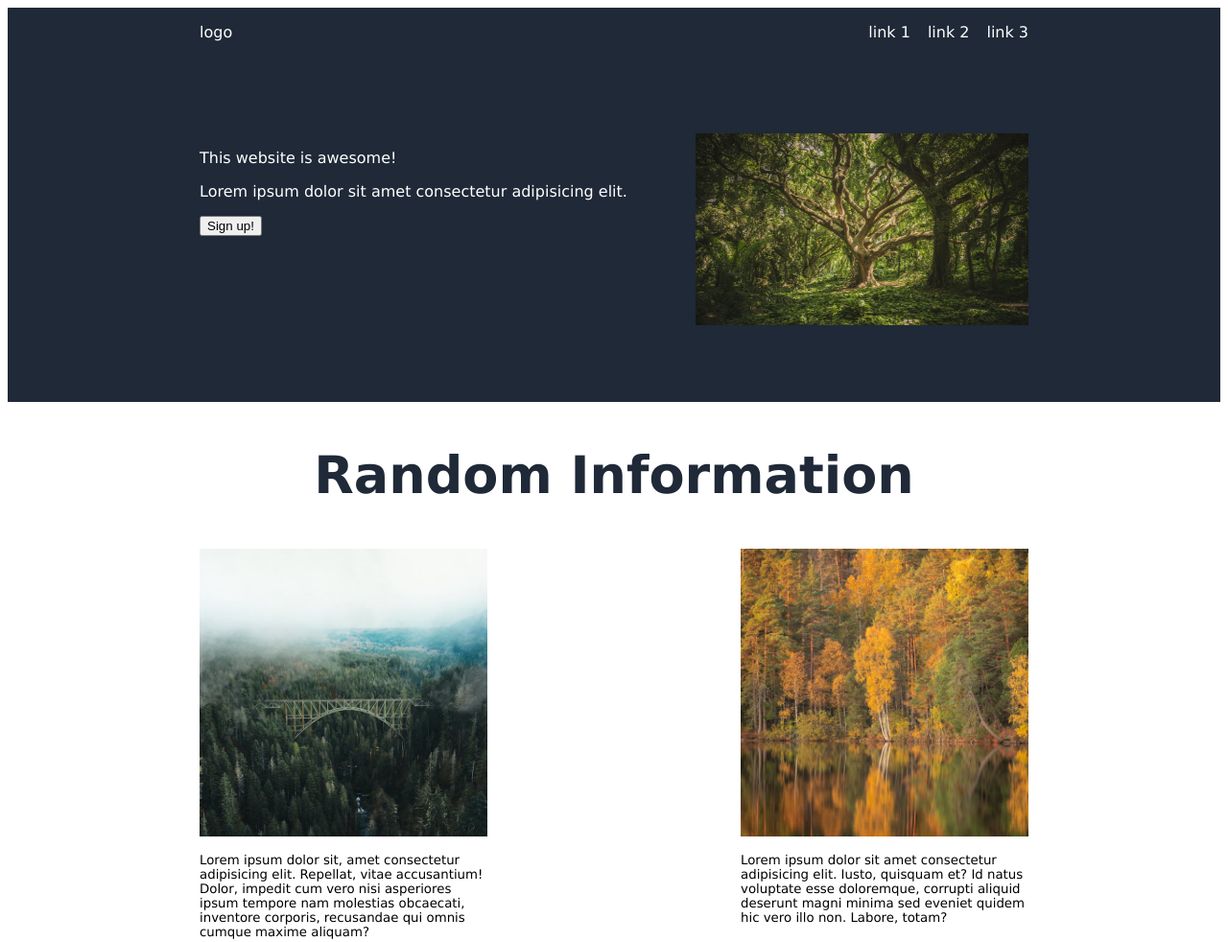
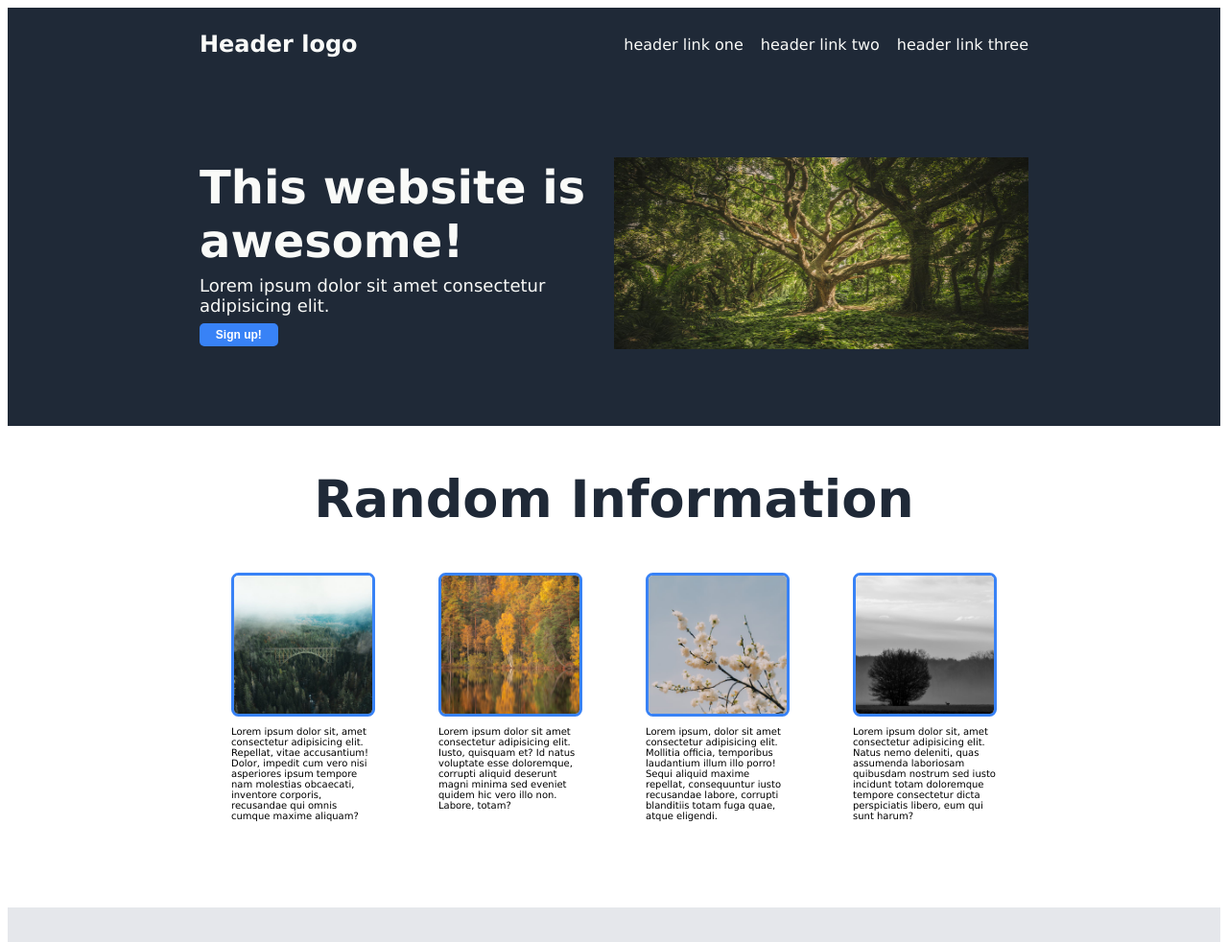
Before and after one commit to Svar00/svar-landingpage, a plain HTML site: page index.html in a window 1280 px wide. Shown: the top 982 px of the page at 96% size. Drawn offline with Linux system fonts and the light colour scheme.

Commit message:
did better class groups in html and finished adding the style to match the exercise

```diff
--- a/index.html
+++ b/index.html
@@ -11,13 +11,13 @@
         <div class="herocontainer">
             <div class="section1">
                 <div class="logo">
-                    <p>logo</p>
+                    <p>Header logo</p>
                 </div>
                 <div class="headerlinks">
                     <ul>
-                        <li>link 1</li>
-                        <li>link 2</li>
-                        <li>link 3</li>
+                        <li><a href="">header link one</a></li>
+                        <li><a href="">header link two</a></li>
+                        <li><a href="">header link three</a></li>
                     </ul>
                 </div>
             </div>
@@ -36,19 +36,19 @@
         </div>
         <div class="section3title"><h2>Random Information</h2></div>
         <div class="section3img">
-            <div class="img1">
+            <div class="imgtextcont">
                 <img src="./images/img1.jpg" alt="trees" class="infoimg">
                 <p>Lorem ipsum dolor sit, amet consectetur adipisicing elit. Repellat, vitae accusantium! Dolor, impedit cum vero nisi asperiores ipsum tempore nam molestias obcaecati, inventore corporis, recusandae qui omnis cumque maxime aliquam?</p>
             </div>
-            <div class="img2">
+            <div class="imgtextcont">
                 <img src="./images/img2.jpg" alt="trees" class="infoimg">
                 <p>Lorem ipsum dolor sit amet consectetur adipisicing elit. Iusto, quisquam et? Id natus voluptate esse doloremque, corrupti aliquid deserunt magni minima sed eveniet quidem hic vero illo non. Labore, totam?</p>
             </div>
-            <div class="img3">
+            <div class="imgtextcont">
                 <img src="./images/img3.jpg" alt="trees" class="infoimg">
                 <p>Lorem ipsum, dolor sit amet consectetur adipisicing elit. Mollitia officia, temporibus laudantium illum illo porro! Sequi aliquid maxime repellat, consequuntur iusto recusandae labore, corrupti blanditiis totam fuga quae, atque eligendi.</p>
             </div>
-            <div class="img4">
+            <div class="imgtextcont">
                 <img src="./images/img4.jpg" alt="trees" class="infoimg">
                 <p>Lorem ipsum dolor sit, amet consectetur adipisicing elit. Natus nemo deleniti, quas assumenda laboriosam quibusdam nostrum sed iusto incidunt totam doloremque tempore consectetur dicta perspiciatis libero, eum qui sunt harum?</p>
             </div>
--- a/style.css
+++ b/style.css
@@ -16,7 +16,8 @@ body{
     display: flex;
     flex-direction: column;
     background-color: #1F2937;
-    color: white;
+    color: #F9FAF8;
+    flex-basis: auto;
     padding: 0px 200px 80px 200px;
 
 }
@@ -29,6 +30,14 @@ body{
 .logo{
     display: flex;
     flex: auto;
+    font-size: 24px;
+    color: #F9FAF8;
+    font-weight: bold;
+}
+
+a{
+    text-decoration: none;
+    color: #F9FAF8;
 }
 
 ul {
@@ -42,19 +51,46 @@ ul {
     align-items: center;
     gap: 24px;
     padding-top: 80px;
+
 }
 
 .heroimg {
+    flex-basis: 50%;
     height: 200px;
-    width: auto;
-    flex: auto;
+    flex-shrink: 0;
 }
 
 .herotext {
-    flex: auto;
-    height: 200px;
+    display: flex;
+    flex-direction: column;
+    flex-basis: 50%;
+    gap: 8px;
+}
+.herotext p {
+    margin: 0px;
+}
+.maintext{
+    font-size: 48px;
+    font-weight: bold;
+    color: #F9FAF8;
+    }
+
+.secondarytext{
+    font-size: 18px;
+    color: #F9FAF8;
 }
 
+.buttonhero{
+    flex:auto;
+    background-color: #3882f6;
+    color: white;
+    border: 0px;
+    border-radius: 5px;
+    font-size: 12px;
+    padding: 5px;
+    font-weight: bold;
+    max-width: 20%;
+}
 /* middle section */
 
 
@@ -69,20 +105,23 @@ ul {
 .section3img{
     display: flex;
     flex-wrap: wrap;
-    justify-content: space-between;
+    justify-content: space-around;
     padding: 0px 200px 80px 200px;
+    height: 100%;
 
 }
 
-.infoimg {
-    height: 300px;
-    width: auto;
+.imgtextcont{
+    display: flex;
+    flex-direction: column;
+    width: 150px;
+    font-size: x-small;
+    font-weight: lighter;
 }
 
-.section3img p {
-    width: 300px;
-    height:auto;
-    font-size: smaller;
+.infoimg{
+    border-radius: 5%;
+    border: solid #3882f6
 }
 
 /* mid section gray */
@@ -126,6 +165,7 @@ ul {
     gap: 80px;
     background-color: #3882f6;
     color: white;
+    border-radius: 10px;
 }
 
 
@@ -138,7 +178,7 @@ ul {
     background-color: #3882f6;
     color: white;
     border:solid 1px white;
-    border-radius: 5%;
+    border-radius: 5px;
     flex-basis: 10%;
     font-size: 12px;
     padding: 5px;
```
